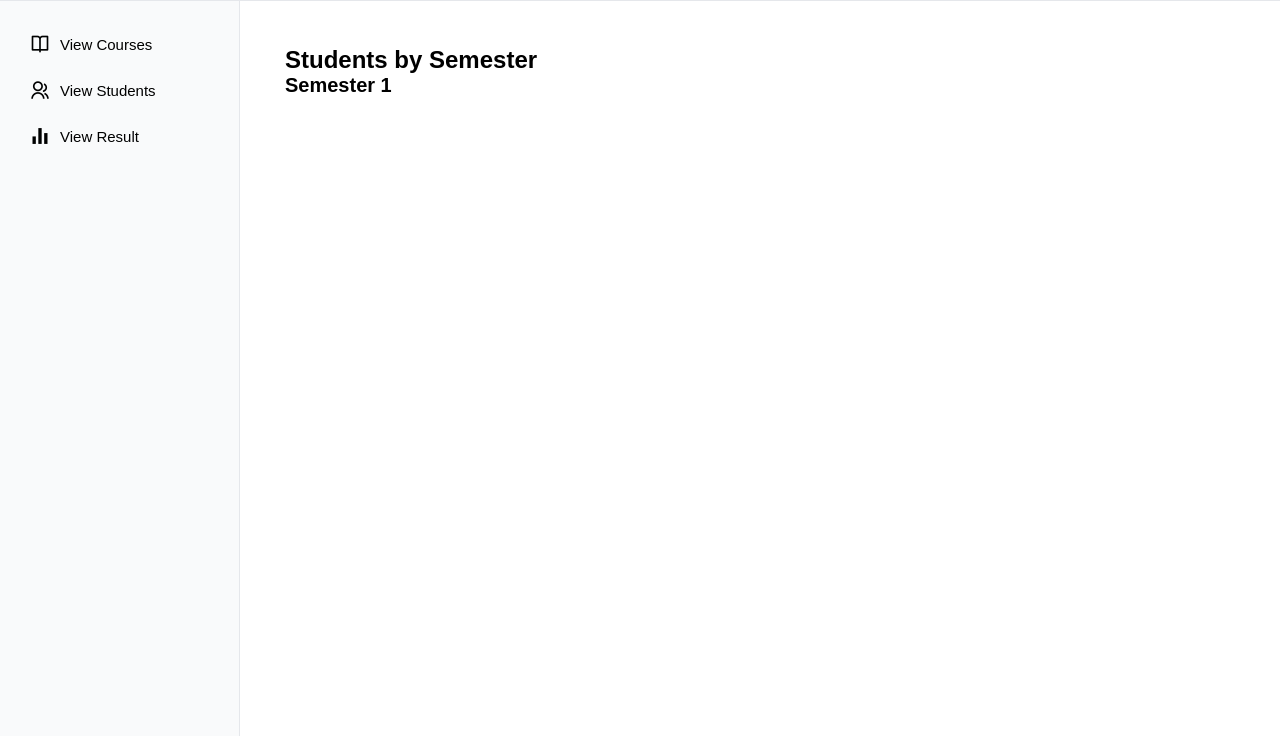
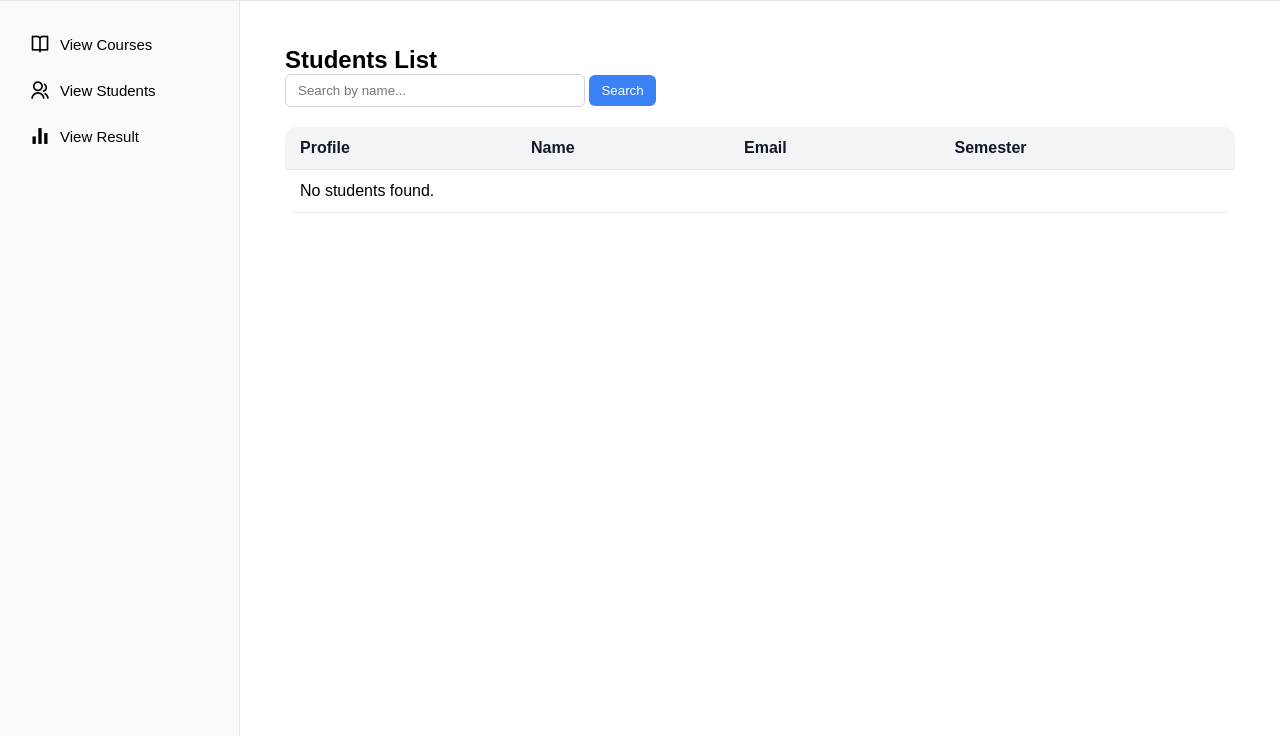
Before and after one commit to unikat7/Student-Management, a Django app: page /dashboard/viewstudents/ in a window 1280 px wide. Shown: the part 64-800 px from the top of the page. Run offline with Django 5.2, Linux system fonts and the light colour scheme.

Commit message:
new featured added to teacher dashboard

```diff
--- a/dashboard/templates/features/viewstudents.html
+++ b/dashboard/templates/features/viewstudents.html
@@ -4,10 +4,10 @@
 {% block dashboard_title %}View Students{% endblock %}
 
 {% block sidebar_menu %}
-<ul>
-    <li><a href="{% url 'viewcourses' %}"><i class="ri-book-open-line"></i> View Courses</a></li>
-    <li><a href="{% url 'viewstudents' %}" class="active"><i class="ri-group-line"></i> View Students</a></li>
-    <li><a href="#"><i class="ri-bar-chart-fill"></i> View Result</a></li>
+<ul class="space-y-2">
+    <li><a href="{% url 'viewcourses' %}" class="flex items-center gap-2 p-2 hover:bg-gray-100 rounded-md"><i class="ri-book-open-line"></i> View Courses</a></li>
+    <li><a href="{% url 'viewstudents' %}" class="flex items-center gap-2 p-2 bg-gray-200 text-gray-900 rounded-md"><i class="ri-group-line"></i> View Students</a></li>
+    <li><a href="#" class="flex items-center gap-2 p-2 hover:bg-gray-100 rounded-md"><i class="ri-bar-chart-fill"></i> View Result</a></li>
 </ul>
 {% endblock %}
 
@@ -15,61 +15,123 @@
 <style>
 .content-wrapper {
     padding: 20px;
+    background: #ffffff;
 }
 
-.semester-section {
-    margin-bottom: 30px;
+.search-bar {
+    margin-bottom: 20px;
 }
 
-.semester-title {
-    margin-bottom: 15px;
-    font-size: 20px;
-    font-weight: 600;
+.search-input {
+    width: 300px;
+    padding: 8px 12px;
+    border: 1px solid #d1d5db;
+    border-radius: 6px;
 }
 
-.student-grid {
-    display: grid;
-    grid-template-columns: repeat(auto-fit, minmax(220px, 1fr));
-    gap: 20px;
+.search-button {
+    padding: 8px 12px;
+    background-color: #3b82f6;
+    color: white;
+    border: none;
+    border-radius: 6px;
+    cursor: pointer;
 }
 
-.student-card {
-    background: #fff;
-    padding: 15px;
-    border-radius: 10px;
-    text-align: center;
-    box-shadow: 0 4px 8px rgba(0,0,0,0.1);
+.search-button:hover {
+    background-color: #2563eb;
 }
 
-.student-card img {
-    width: 90px;
-    height: 90px;
+.table-container {
+    overflow-x: auto;
+    border-radius: 10px;
+}
+
+table {
+    width: 100%;
+    border-collapse: collapse;
+    background: #ffffff;
+    border-radius: 10px;
+    overflow: hidden;
+    box-shadow: 0 2px 6px rgba(0,0,0,0.05);
+}
+
+th, td {
+    padding: 12px 15px;
+    text-align: left;
+    border-bottom: 1px solid #e5e7eb;
+}
+
+th {
+    background-color: #f3f4f6;
+    color: #111827;
+    font-weight: 600;
+    position: sticky;
+    top: 0;
+}
+
+tr:nth-child(even) {
+    background-color: #f9fafb;
+}
+
+tr:hover {
+    background-color: #f1f5f9;
+}
+
+.student-img {
+    width: 50px;
+    height: 50px;
     border-radius: 50%;
     object-fit: cover;
-    margin-bottom: 10px;
+    border: 2px solid #d1d5db;
+}
+
+.semester-badge {
+    background-color: #e5e7eb;
+    color: #111827;
+    padding: 2px 8px;
+    border-radius: 12px;
+    font-size: 12px;
+    font-weight: 500;
 }
 </style>
 {% endblock extra_css %}
 
 {% block content %}
+<div class="content-wrapper">
+    <h2 class="text-2xl font-bold mb-4 text-gray-900">Students List</h2>
 
-<div class="content-wrapper">
-    <h2>Students by Semester</h2>
+    <!-- Search Bar -->
+    <form method="get" class="search-bar">
+        <input type="text" name="q" value="{{ request.GET.q }}" placeholder="Search by name..." class="search-input">
+        <button type="submit" class="search-button">Search</button>
+    </form>
 
-    <!-- Semester 1 -->
-    <div class="semester-section">
-        <div class="semester-title">Semester 1</div>
-        <div class="student-grid">
-            {% for s in students %}
-            <div class="student-card">
-                <img src="{{s.user.profile_pic.profile_image.url}}" alt="Student">
-                <h3>{{s.user.first_name}} {{s.user.last_name}}</h3>
-                <p>{{s.user.email}}</p>
-            </div>
-            {% endfor %}
-        </div>
+    <div class="table-container">
+        <table>
+            <thead>
+                <tr>
+                    <th>Profile</th>
+                    <th>Name</th>
+                    <th>Email</th>
+                    <th>Semester</th>
+                </tr>
+            </thead>
+            <tbody>
+                {% for s in students %}
+                <tr>
+                    <td><img src="{{ s.user.profile_pic.profile_image.url }}" class="student-img" alt="Student"></td>
+                    <td>{{ s.user.first_name }} {{ s.user.last_name }}</td>
+                    <td>{{ s.user.email }}</td>
+                    <td><span class="semester-badge">Semester {{ s.user.student.semester }}</span></td>
+                </tr>
+                {% empty %}
+                <tr>
+                    <td colspan="4" class="text-center py-4 text-gray-500">No students found.</td>
+                </tr>
+                {% endfor %}
+            </tbody>
+        </table>
     </div>
-
-
 </div>
 {% endblock %}
--- a/dashboard/views.py
+++ b/dashboard/views.py
@@ -54,7 +54,12 @@ def ViewTeachers(request):
 
 
 def ViewStudents(request):
-    students=Student.objects.select_related('user','user__profile_pic')
+    student_name=request.GET.get("q")
+    if student_name:
+        students=Student.objects.filter(user__username__icontains=student_name)
+    else:
+    #   students=Student.objects.select_related('user','user__profile_pic')
+      students=Student.objects.all()
 
     return render(request,"features/viewstudents.html",{
         "students":students
```
Also changed, not shown: media/profile_pic/download.jpeg (added).
